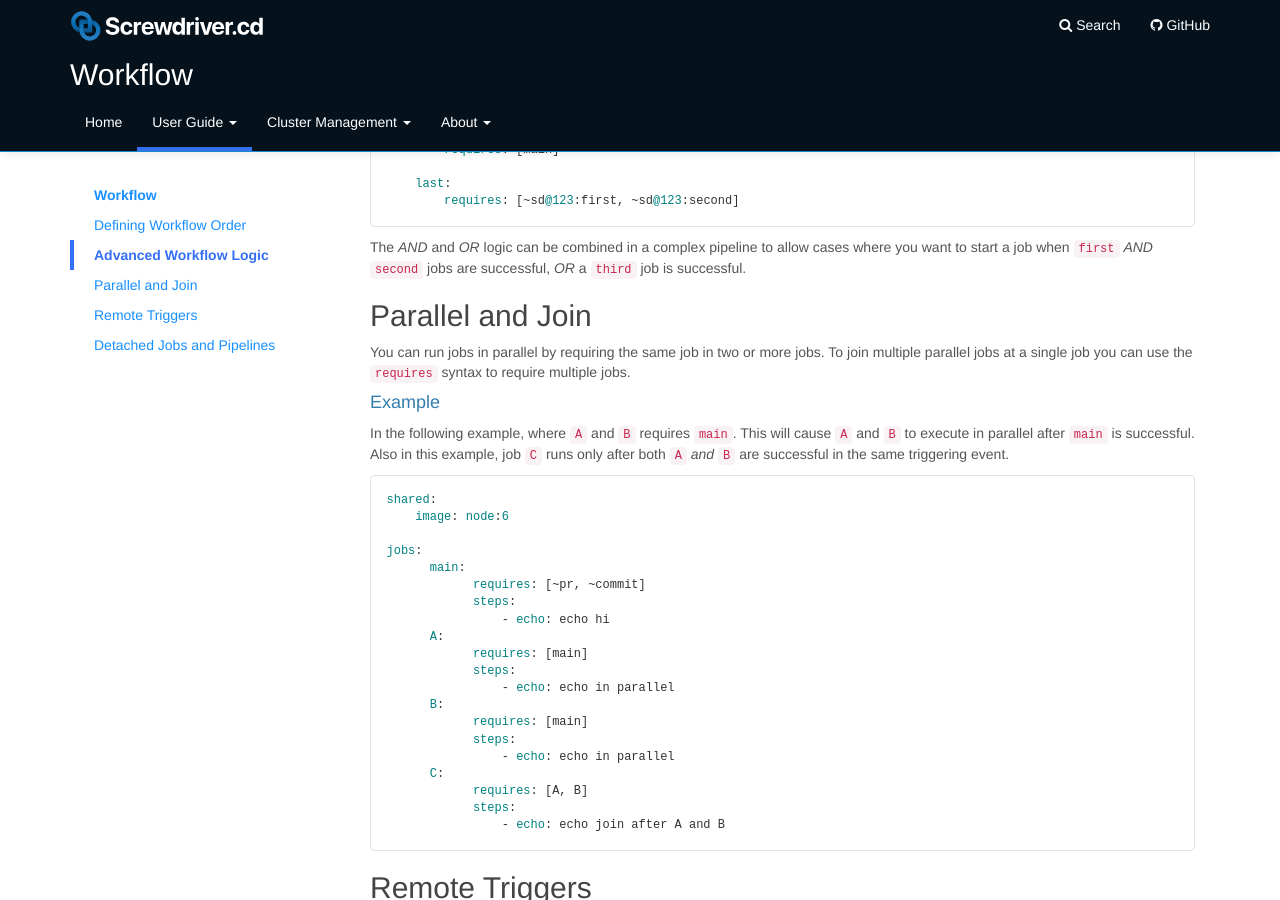
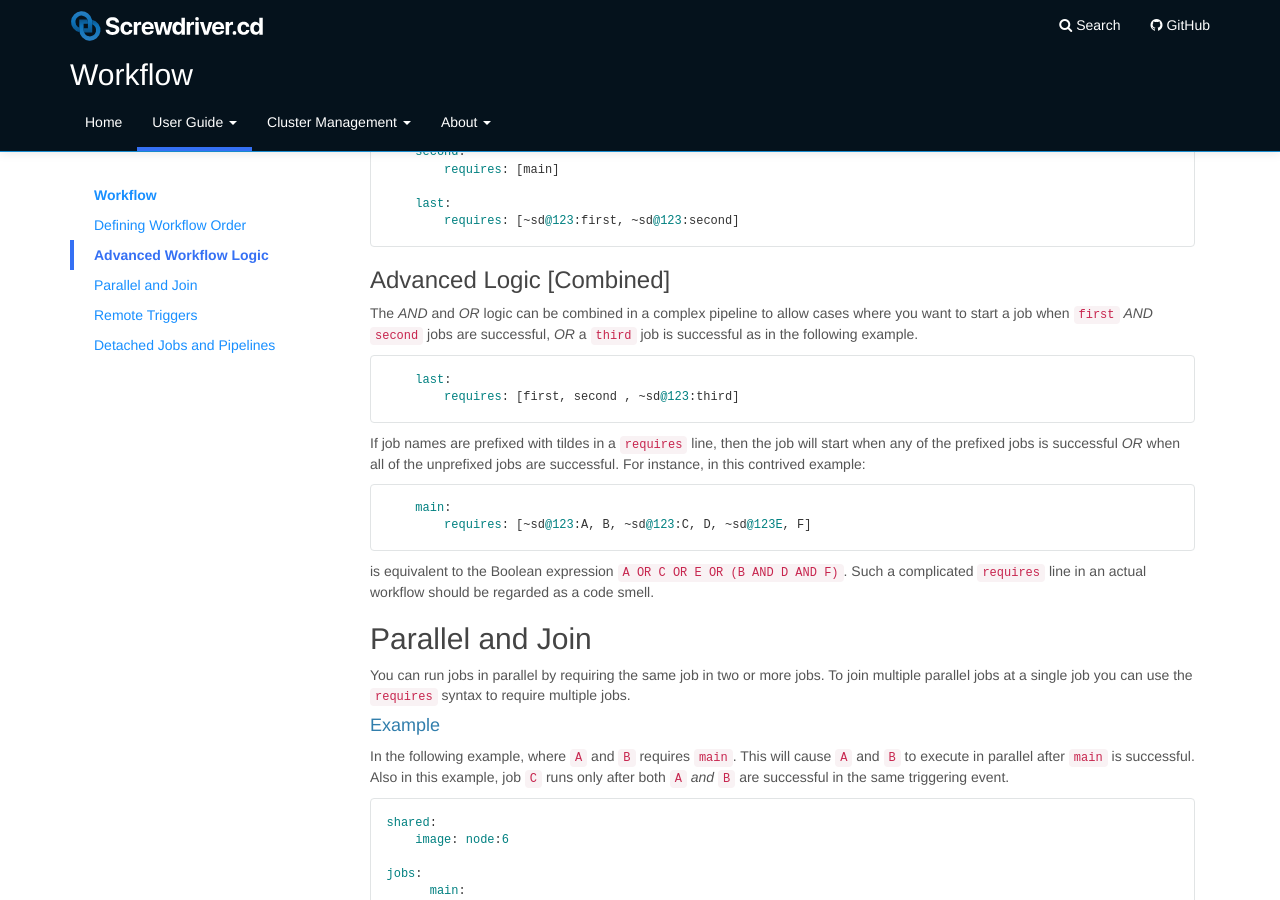
Before and after one commit to screwdriver-cd/guide, a Jekyll site: the page built from docs/user-guide/configuration/workflow.md, in a window 1280 px wide and 900 px high, scrolled down 1621 px. Built offline with Jekyll 4.4.1, drawn with Linux system fonts in a browser that asks for light colours; some of the changed text lies outside the part shown.

Commit message:
add examples of prefixed/unprefixed job names

````diff
--- a/docs/user-guide/configuration/workflow.md
+++ b/docs/user-guide/configuration/workflow.md
@@ -21,7 +21,7 @@ toc:
 Workflow is the way that individual jobs are wired together to form a pipeline. This is done by using a `requires` keyword in your job definition with the list of jobs or events that should cause that job to run. Screwdriver defines two events for every pipeline that occur due to SCM events: `~pr`, and `~commit`. These occur when a pull-request is opened, reopened, or modified, and when a commit occurs against the pipeline's branch (respectively).
 
 ## Defining Workflow Order
-To denote workflow order, use the `requires` keyword under a job with the job names as an array.
+To denote workflow order, use the `requires` keyword under a job with the job names as an array. Job names may be prefixed with a tilde to indicate [advanced logic](#advanced-logic).
 
 #### Example
 In the following example, the job, `main`, will start after any SCM pull-request, _or_ commit event. The job, `second`, will run after `main` is successful.
@@ -96,7 +96,22 @@ jobs:
         requires: [~sd@123:first, ~sd@123:second]
 ```
 
-The _AND_ and _OR_ logic can be combined in a complex pipeline to allow cases where you want to start a job when `first` _AND_ `second` jobs are successful, _OR_ a `third` job is successful.
+### Advanced Logic [Combined]
+The _AND_ and _OR_ logic can be combined in a complex pipeline to allow cases where you want to start a job when `first` _AND_ `second` jobs are successful, _OR_ a `third` job is successful as in the following example.
+
+```
+    last:
+        requires: [first, second , ~sd@123:third]
+```
+
+If job names are prefixed with tildes in a `requires` line, then the job will start when any of the prefixed jobs is successful _OR_ when all of the unprefixed jobs are successful. For instance, in this contrived example:
+
+```
+    main:
+        requires: [~sd@123:A, B, ~sd@123:C, D, ~sd@123E, F]
+```
+
+is equivalent to the Boolean expression `A OR C OR E OR (B AND D AND F)`. Such a complicated `requires` line in an actual workflow should be regarded as a code smell.
 
 ## Parallel and Join
 You can run jobs in parallel by requiring the same job in two or more jobs. To join multiple parallel jobs at a single job you can use the `requires` syntax to require multiple jobs.
````
